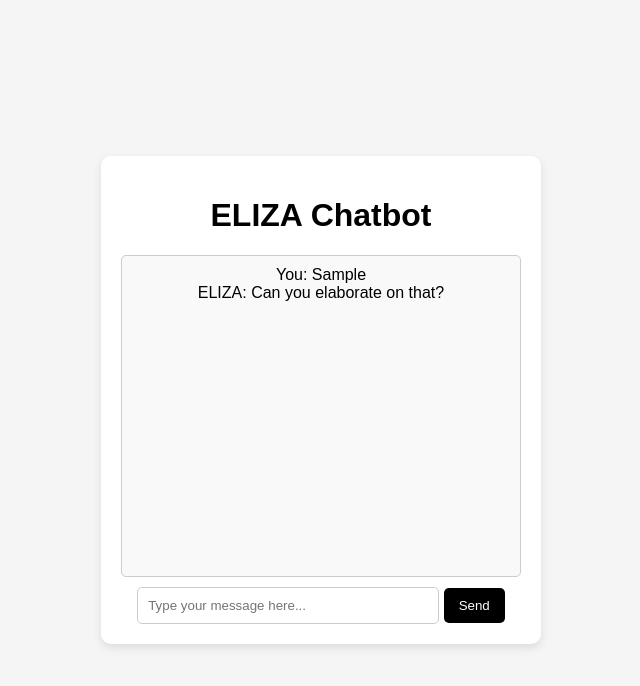
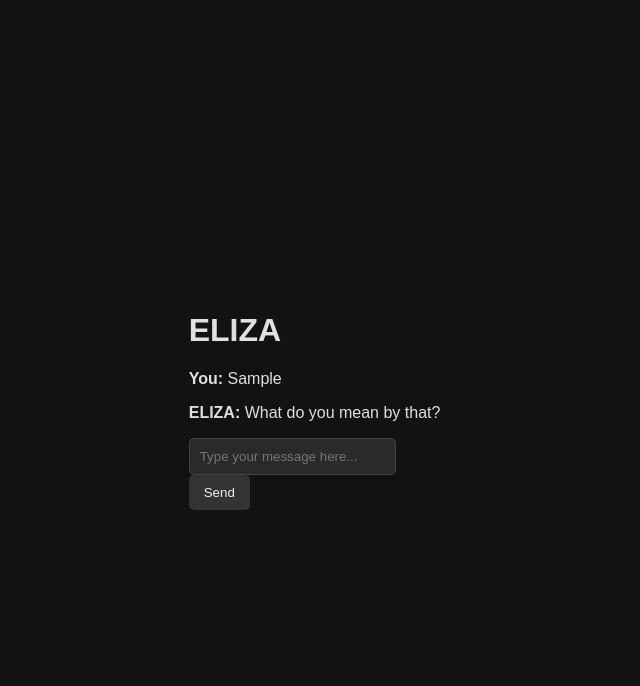
Before and after one commit to nelsondca/Emerging-Technologies, a plain HTML site: page index.html in a window 1280 px wide. Both pictures are taken after typing "Sample" into the empty fields and a click on the button "Send". Shown: the whole page, without its empty margins (319-959 px from the left). Drawn offline with Linux system fonts and the light colour scheme.

Commit message:
Added Dark theme and updated chatbot response logic

```diff
--- a/eliza.js
+++ b/eliza.js
@@ -1,58 +1,84 @@
-let conversationHistory = [];
+// A dictionary of responses based on various patterns
+// Got from github assingment repo
+const responses = [
+    { pattern: /hello|hi|hey/i, responses: ["Hello! How are you feeling today?", "Hi there! What’s on your mind?", "Hey! How can I help you?"] },
+    { pattern: /you remind me of (.*)/i, responses: ["Why do you think I remind you of {0}?", "What makes you think of {0} when talking to me?", "Is it a good feeling to be reminded of {0}?"] },
+    { pattern: /mother|father|family|parent/i, responses: ["Tell me more about your family.", "How does that make you feel about your family?", "What role does your family play in your thoughts?"] },
+    { pattern: /I need (.*)/i, responses: ["Why do you need {1}?", "Would getting {1} really help you?", "What if you didn’t need {1}?"] },
+    { pattern: /I am (.*)/i, responses: ["Why do you think you are {1}?", "How long have you felt that way?", "What made you feel like {1}?"] },
+    { pattern: /I feel (.*)/i, responses: ["Why do you feel {1}?", "Does feeling {1} happen often?", "How does that feeling affect you?"] },
+    { pattern: /sorry|apologize/i, responses: ["No need to apologize.", "Apologies aren't necessary. Why do you feel that way?", "It’s okay to feel that way."] },
+    { pattern: /bye|goodbye|exit/i, responses: ["Goodbye! Take care.", "Thank you for sharing. Goodbye!", "Bye! I’m here if you need to talk again."] },
+    { pattern: /.*/, responses: ["Can you tell me more?", "Why do you say that?", "How does that make you feel?", "What do you mean by that?", "Interesting... go on."] }
+];
 
-/**
- * Function to generate a response based on user input.
- * @param {string} input - The user's message.
- * @returns {string} - ELIZA's response.
- */
-function getResponse(input) {
-    // Responses based on keywords
-    const responses = {
-        "hello": "Hi there! How can I help you?",
-        "how are you": "I'm just a program, but I'm here to help!",
-        "bye": "Goodbye! Take care.",
-        "default": "Can you elaborate on that?"
-    };
+// Reflections for reversing perspectives in responses
+const reflections = {
+    "I": "you",
+    "me": "you",
+    "my": "your",
+    "am": "are",
+    "you": "I",
+    "your": "my",
+    "yours": "mine",
+    "are": "am"
+};
 
-    // User input to lowercase for matching
-    const normalizedInput = input.toLowerCase();
-    // Return a matching response or the default response
-    return responses[normalizedInput] || responses["default"];
+// Function to reflect pronouns in text
+function reflect(text) {
+    return text.split(" ").map(word => reflections[word] || word).join(" ");
 }
 
-/**
- * Function to process the user's input.
- * Called when the "Send" button is clicked.
- */
-function processInput() {
-    // Get the value of the input field
+// Generating ELIZA's response based on user input
+function getElizaResponse(userInput) {
+    for (let i = 0; i < responses.length; i++) {
+        const { pattern, responses: responseOptions } = responses[i];
+        const match = userInput.match(pattern);
+
+        if (match) {
+            // Select a random response
+            let response = responseOptions[Math.floor(Math.random() * responseOptions.length)];
+
+            // Reflect captured groups in the response if any
+            if (match.length > 1) {
+                const reflectedGroups = match.slice(1).map(group => reflect(group));
+                response = response.replace(/{(\d+)}/g, (_, index) => reflectedGroups[index]);
+            }
+
+            return response;
+        }
+    }
+
+    // Default fallback
+    return "I'm not sure I understand. Can you elaborate?";
+}
+
+// Displaying a message in the conversation area
+function displayMessage(sender, message) {
+    console.log(`Displaying message from ${sender}: ${message}`);
+    const conversation = document.getElementById("conversation");
+    conversation.innerHTML += `<p><strong>${sender}:</strong> ${message}</p>`;
+    conversation.scrollTop = conversation.scrollHeight; // Scroll to bottom
+}
+
+// Function to handle user input and generate ELIZA's response
+function sendMessage() {
     const userInput = document.getElementById("user-input").value;
+    if (userInput.trim() === "") {
+        console.log("Empty input, ignoring.");
+        return; // Ignore empty messages
+    }
 
-    // Skip processing if the input is empty
-    if (!userInput.trim()) return;
+    console.log("User input:", userInput);
 
-    // Get ELIZA's response to the user's input
-    const response = getResponse(userInput);
+    // Display user's message in the conversation area
+    displayMessage("You", userInput);
 
-    // Add the user's message and ELIZA's response to the conversation history
-    conversationHistory.push(`You: ${userInput}`);
-    conversationHistory.push(`ELIZA: ${response}`);
+    // Generate ELIZA's response and display it
+    const elizaResponse = getElizaResponse(userInput);
+    console.log("ELIZA's response:", elizaResponse);
+    displayMessage("ELIZA", elizaResponse);
 
-    // Update the chatbox to display the conversation
-    updateConversation();
-
-    // Clear the input field for the next message
+    // Clear the input field
     document.getElementById("user-input").value = "";
 }
-
-/**
- * Function to update the conversation display.
- * Called whenever the conversation history changes.
- */
-function updateConversation() {
-    // Get the chatbox element
-    const chatBox = document.getElementById("chat-box");
-
-    // Display the conversation history, with each message on a new line
-    chatBox.innerHTML = conversationHistory.join("<br>");
-}
--- a/index.html
+++ b/index.html
@@ -7,11 +7,11 @@
     <link rel="stylesheet" href="style.css">
 </head>
 <body>
-    <div class="chat-container">
-        <h1>ELIZA Chatbot</h1>
-        <div id="chat-box" class="chat-box"></div>
-        <input type="text" id="user-input" placeholder="Type your message here..." onkeydown="if(event.key === 'Enter') processInput()" />
-        <button onclick="processInput()">Send</button>
+    <div id="chatbot">
+        <h1>ELIZA </h1>
+        <div id="conversation"></div>
+        <input type="text" id="user-input" placeholder="Type your message here..." onkeydown="if(event.key === 'Enter') sendMessage()" />
+        <button onclick="sendMessage()">Send</button>
     </div>
     <script src="eliza.js"></script>
 </body>
--- a/style.css
+++ b/style.css
@@ -1,18 +1,19 @@
 /* style.css */
 body {
     font-family: Arial, sans-serif;
-    background-color: #f5f5f5;
+    background-color: #121212;
     display: flex;
     justify-content: center;
     align-items: center;
     height: 100vh;
     margin: 0;
+    color: #e0e0e0;
 }
 
 .chat-container {
-    background: white;
+    background: #1e1e1e;
     border-radius: 10px;
-    box-shadow: 0 4px 10px rgba(0, 0, 0, 0.1);
+    box-shadow: 0 4px 10px rgba(0, 0, 0, 0.5);
     padding: 20px;
     width: 400px;
     text-align: center;
@@ -21,29 +22,51 @@
 #chat-box {
     height: 300px;
     overflow-y: auto;
-    border: 1px solid #ccc;
+    border: 1px solid #333;
     border-radius: 5px;
     padding: 10px;
     margin-bottom: 10px;
-    background: #f9f9f9;
+    background: #2a2a2a;
+    color: #f1f1f1;
+}
+
+#chat-box::-webkit-scrollbar {
+    width: 8px;
+}
+
+#chat-box::-webkit-scrollbar-thumb {
+    background: #444;
+    border-radius: 5px;
 }
 
 #user-input {
     width: 70%;
     padding: 10px;
     border-radius: 5px;
-    border: 1px solid #ccc;
+    border: 1px solid #444;
+    background: #2a2a2a;
+    color: #f1f1f1;
+}
+
+#user-input:focus {
+    outline: none;
+    border: 1px solid #777;
 }
 
 button {
     padding: 10px 15px;
     border: none;
     border-radius: 5px;
-    background-color: #000000;
-    color: white;
+    background-color: #333;
+    color: #f1f1f1;
     cursor: pointer;
+    transition: background-color 0.3s ease;
 }
 
 button:hover {
-    background-color: #2c2e31;
+    background-color: #444;
 }
+
+button:active {
+    background-color: #555;
+}
```
